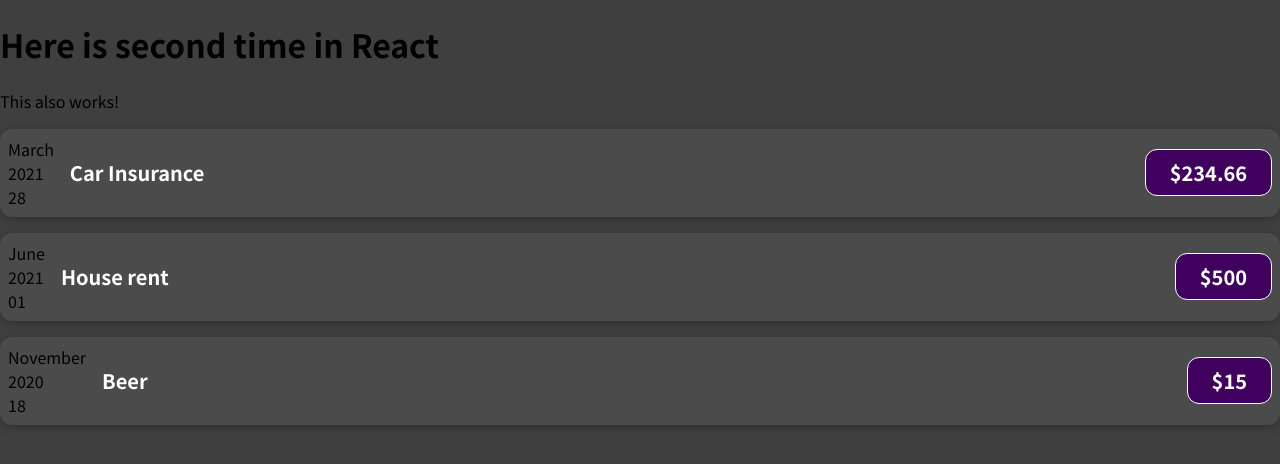
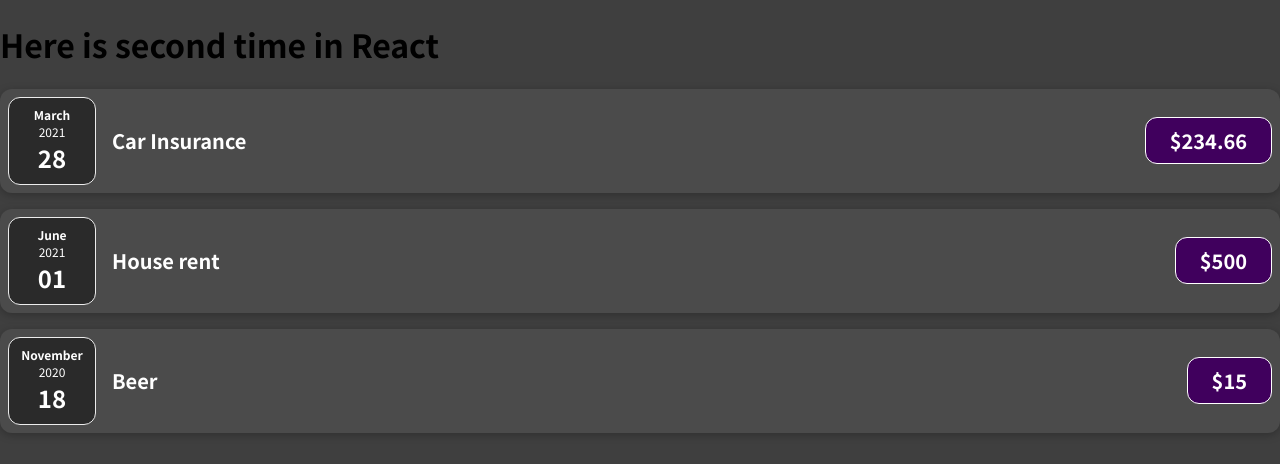
Before and after one commit to BojanMijatovic/Learn-React-step-by-step, a JavaScript app in the folder Basic/Working With Components/01-starting-setup/: page / in a window 1280 px wide. Shown: the top 464 px of the page. Built offline with nearby package versions, Linux system fonts and the light colour scheme.

Commit message:
First Summary

```diff
--- a/Basic/Working With Components/01-starting-setup/src/App.js
+++ b/Basic/Working With Components/01-starting-setup/src/App.js
@@ -1,4 +1,4 @@
-import ExpenseItem from './components/ExpenseItem';
+import Expenses from './components/Expenses';
 
 const App = () => {
   const expenses = [
@@ -26,10 +26,7 @@ const App = () => {
   return (
     <div>
       <h1>Here is second time in React</h1>
-      <p>This also works!</p>
-      <ExpenseItem title={expenses[0].title} amount={expenses[0].amount} date={expenses[0].date} />
-      <ExpenseItem title={expenses[1].title} amount={expenses[1].amount} date={expenses[1].date} />
-      <ExpenseItem title={expenses[2].title} amount={expenses[2].amount} date={expenses[2].date} />
+      <Expenses expenses={expenses} />
     </div>
   );
 };
--- /dev/null
+++ b/Basic/Working With Components/01-starting-setup/src/components/ExpenseDate.css
@@ -0,0 +1,26 @@
+.expense-date {
+    display: flex;
+    flex-direction: column;
+    width: 5.5rem;
+    height: 5.5rem;
+    border: 1px solid #ececec;
+    background-color: #2a2a2a;
+    color: white;
+    border-radius: 12px;
+    align-items: center;
+    justify-content: center;
+}
+
+.expense-date__month {
+    font-size: 0.75rem;
+    font-weight: bold;
+}
+
+.expense-date__year {
+    font-size: 0.75rem;
+}
+
+.expense-date__day {
+    font-size: 1.5rem;
+    font-weight: bold;
+}
--- /dev/null
+++ b/Basic/Working With Components/01-starting-setup/src/components/ExpenseDate.js
@@ -0,0 +1,17 @@
+import './ExpenseDate.css';
+
+const ExpenseDate = (props) => {
+  //  date
+  const month = props.date.toLocaleString('en-US', { month: 'long' });
+  const year = props.date.getFullYear();
+  const day = props.date.toLocaleString('en-US', { day: '2-digit' });
+  return (
+    <div className='expense-date'>
+      <div className='expense-date__month'>{month}</div>
+      <div className='expense-date__year'>{year}</div>
+      <div className='expense-date__day'>{day}</div>
+    </div>
+  );
+};
+
+export default ExpenseDate;
--- a/Basic/Working With Components/01-starting-setup/src/components/ExpenseItem.js
+++ b/Basic/Working With Components/01-starting-setup/src/components/ExpenseItem.js
@@ -1,20 +1,12 @@
 import './ExpenseItem.css';
+import ExpenseDate from './ExpenseDate';
 
 const ExpenseItem = (props) => {
   const { title, amount, date } = props;
 
-  //  date
-  const month = date.toLocaleString('en-US', { month: 'long' });
-  const year = date.getFullYear();
-  const day = date.toLocaleString('en-US', { day: '2-digit' });
-
   return (
     <div className='expense-item'>
-      <div>
-        <div className=''>{month}</div>
-        <div className=''>{year}</div>
-        <div className=''>{day}</div>
-      </div>
+      <ExpenseDate date={date} />
       <div className='expense-item__description'>
         <h2>{title}</h2>
         <div className='expense-item__price'>${amount}</div>
--- /dev/null
+++ b/Basic/Working With Components/01-starting-setup/src/components/Expenses.js
@@ -0,0 +1,11 @@
+import ExpenseItem from './ExpenseItem';
+const Expenses = ({ expenses }) => {
+  return (
+    <div>
+      <ExpenseItem title={expenses[0].title} amount={expenses[0].amount} date={expenses[0].date} />
+      <ExpenseItem title={expenses[1].title} amount={expenses[1].amount} date={expenses[1].date} />
+      <ExpenseItem title={expenses[2].title} amount={expenses[2].amount} date={expenses[2].date} />
+    </div>
+  );
+};
+export default Expenses;
```
Also changed, not shown: 1 other file (tests, documents, lock files or other folders).
